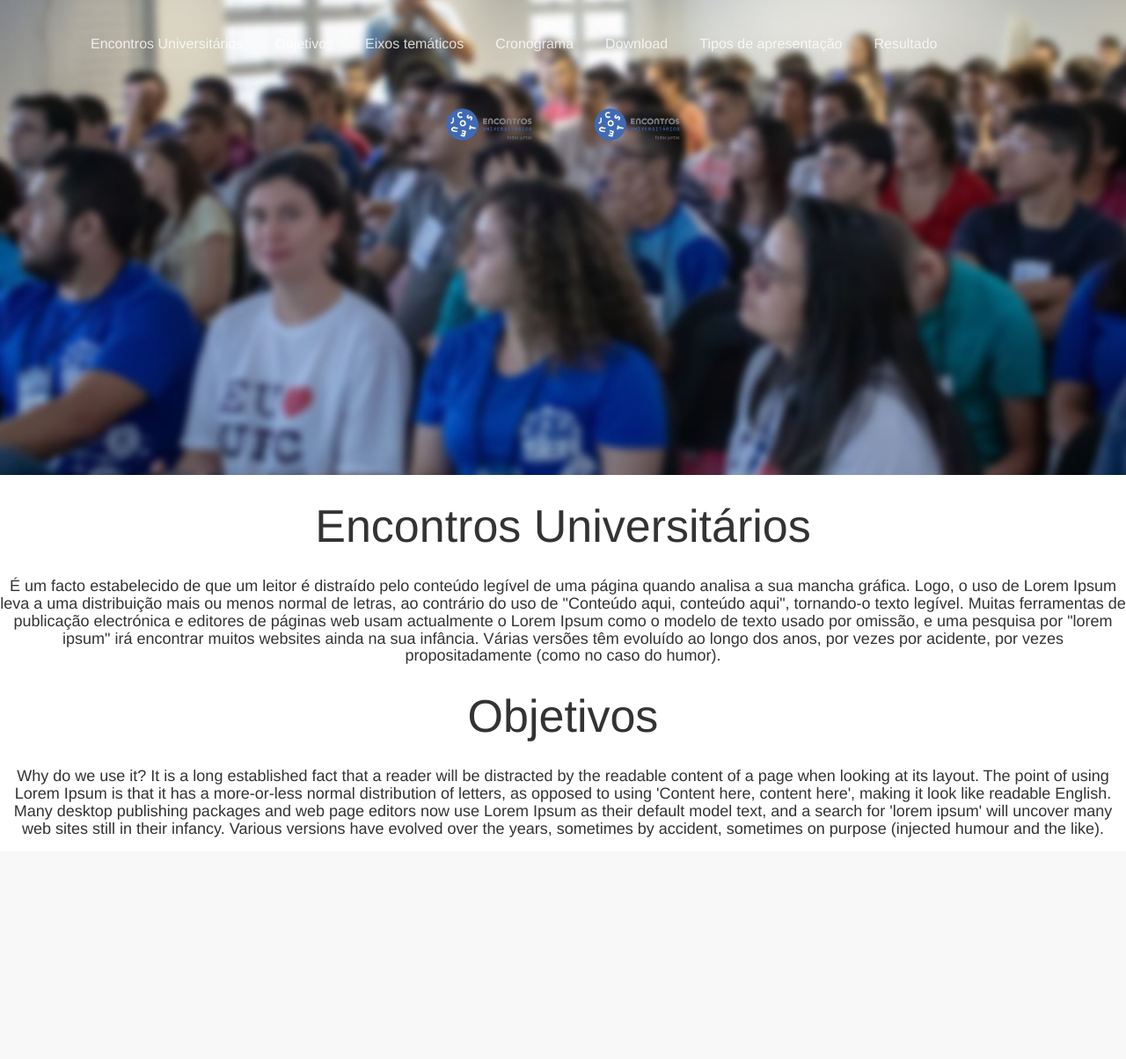
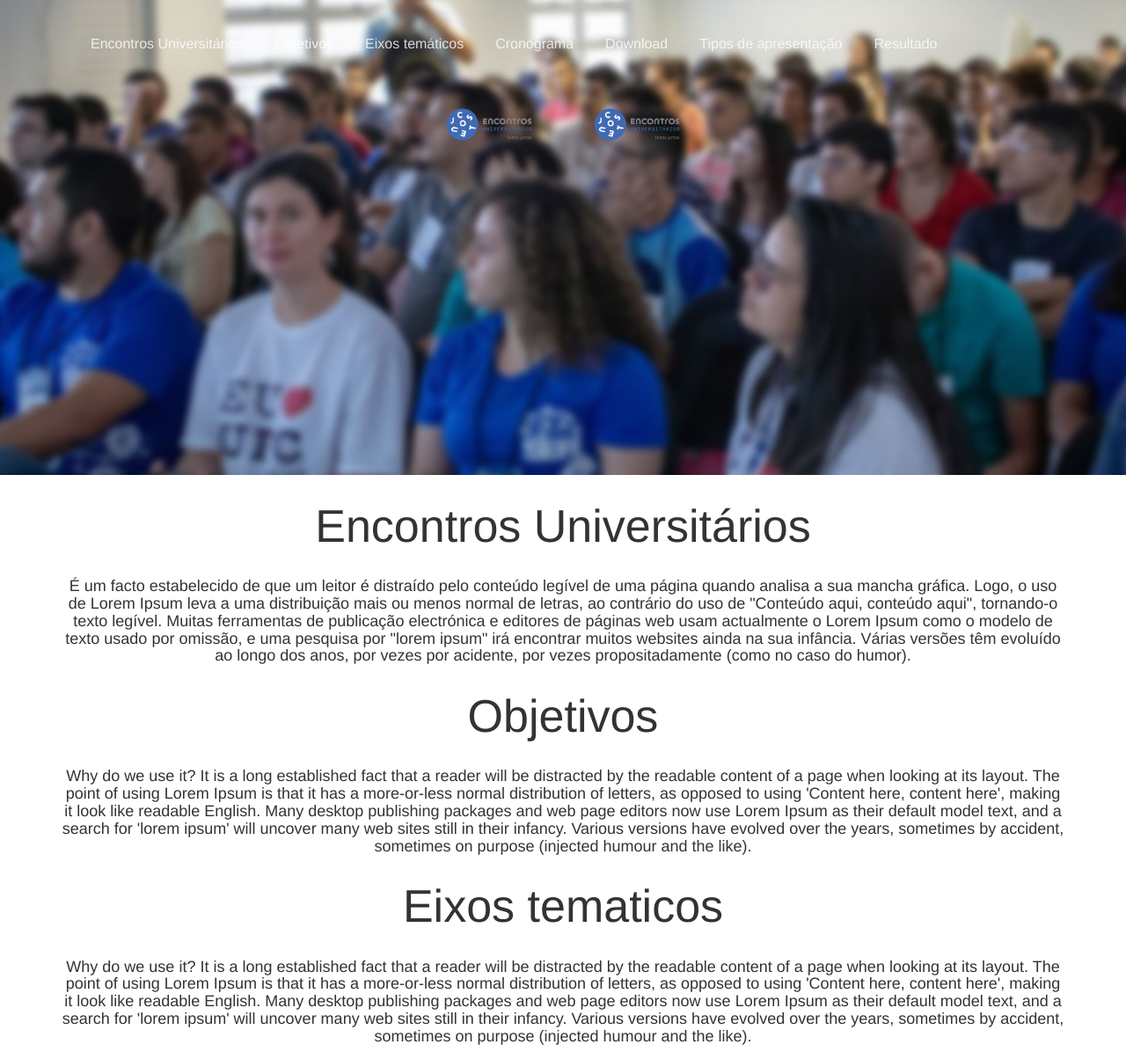
Before and after one commit to encontrosrussas/siteEU2019_2021, a PHP site: page / in a window 1280 px wide. Shown: the whole page at 88% size. Before the commit the page ends 952 px from the top, so only its background shows below. Run offline with PHP 8.4, Linux system fonts and the light colour scheme; some web fonts are replaced.

Commit message:
ultimas atualizações 27/05

```diff
--- a/assets/css/demo.css
+++ b/assets/css/demo.css
@@ -51,12 +51,14 @@
     background-attachment: scroll;
 }
 .main{
-    background-color: #FFFFFF;
+    background-color: blueviolet;
 }
 .navigation-example{
     height: 660px;
-    background-image: url('../img/bg.jpg');
-    background-position: center center;
+    /*background-image: url('../img/bg.jpg');*/
+    background-color: blueviolet;
+    /*background-position: center center;*/
+    background-position: center;
     background-size: cover;
     position: relative;
 }
--- a/assets/css/gsdk.css
+++ b/assets/css/gsdk.css
@@ -84,7 +84,7 @@ body {
   font-family: "Helvetica Neue","Open Sans",Arial,sans-serif; }
 
 .main {
-  background-color: #FFFFFF;
+  background-color: rgb(56, 41, 192);
   position: relative; }
 
 a {
--- a/index.html
+++ b/index.html
@@ -6,7 +6,7 @@
 	<link rel="icon" type="image/png" href="assets/img/favicon.png">
 
 	<meta http-equiv="X-UA-Compatible" content="IE=edge,chrome=1" />
-	<title>Get Shit Dones Kit by Creative Tim</title>
+	<title>Encontros Universitários e Feira das profissões</title>
 
 	<meta content='width=device-width, initial-scale=1.0, maximum-scale=1.0, user-scalable=0' name='viewport' />
     <meta name="viewport" content="width=device-width" />
@@ -33,7 +33,6 @@
                     <span class="icon-bar"></span>
                     <span class="icon-bar"></span>
                 </button>
-                </a>
             </div>
 
             <!-- Collect the nav links, forms, and other content for toggling -->
@@ -64,12 +63,14 @@
             </div>
       </div>
         <div class="img-src" style="background-image: url('assets/img/cover_4.jpg')"></div>
+        <!-- <div class='img-src blur' style="background-image: url('assets/img/cover_4_blur.jpg')"></div> -->
     </div>
 
 </div>
 
-<div class="menu">
-  </div class="container">
+<div class="main">
+
+  <div class="container tim-container">
 
 
     <div class="tim-title text-center">
@@ -80,11 +81,11 @@
     </div>
 
 
-  </div>
-</div>
+  <!--</div>-->
+<!--</div>-->
 
-<div class="objetivos">
-  </div class="container">
+<!-- <div class="objetivos"> -->
+  <!--<div class="container tim-container">-->
 
 
     <div class="tim-title text-center">
@@ -96,10 +97,26 @@
     </div>
 
 
-  </div>
-</div>
+  <!--</div>-->
+<!--</div>-->
+
+<!--<div class="eixos_tematicos">-->
+  <!--<div class="container tim-container">-->
 
 
+    <div class="tim-title text-center">
+      <h1>Eixos tematicos</h1>
+    </div>
+    <div class="text-justify tim-title text-center .text-nowrap">
+        <h5>Why do we use it?
+            It is a long established fact that a reader will be distracted by the readable content of a page when looking at its layout. The point of using Lorem Ipsum is that it has a more-or-less normal distribution of letters, as opposed to using 'Content here, content here', making it look like readable English. Many desktop publishing packages and web page editors now use Lorem Ipsum as their default model text, and a search for 'lorem ipsum' will uncover many web sites still in their infancy. Various versions have evolved over the years, sometimes by accident, sometimes on purpose (injected humour and the like).</h5>
+    </div>
+
+
+  <!--</div>-->
+<!--</div>-->
+
+</div>
 
 </body>
 
```
Also changed, not shown: assets/img/cover_4_blur.jpg, assets/img/favicon.png.
